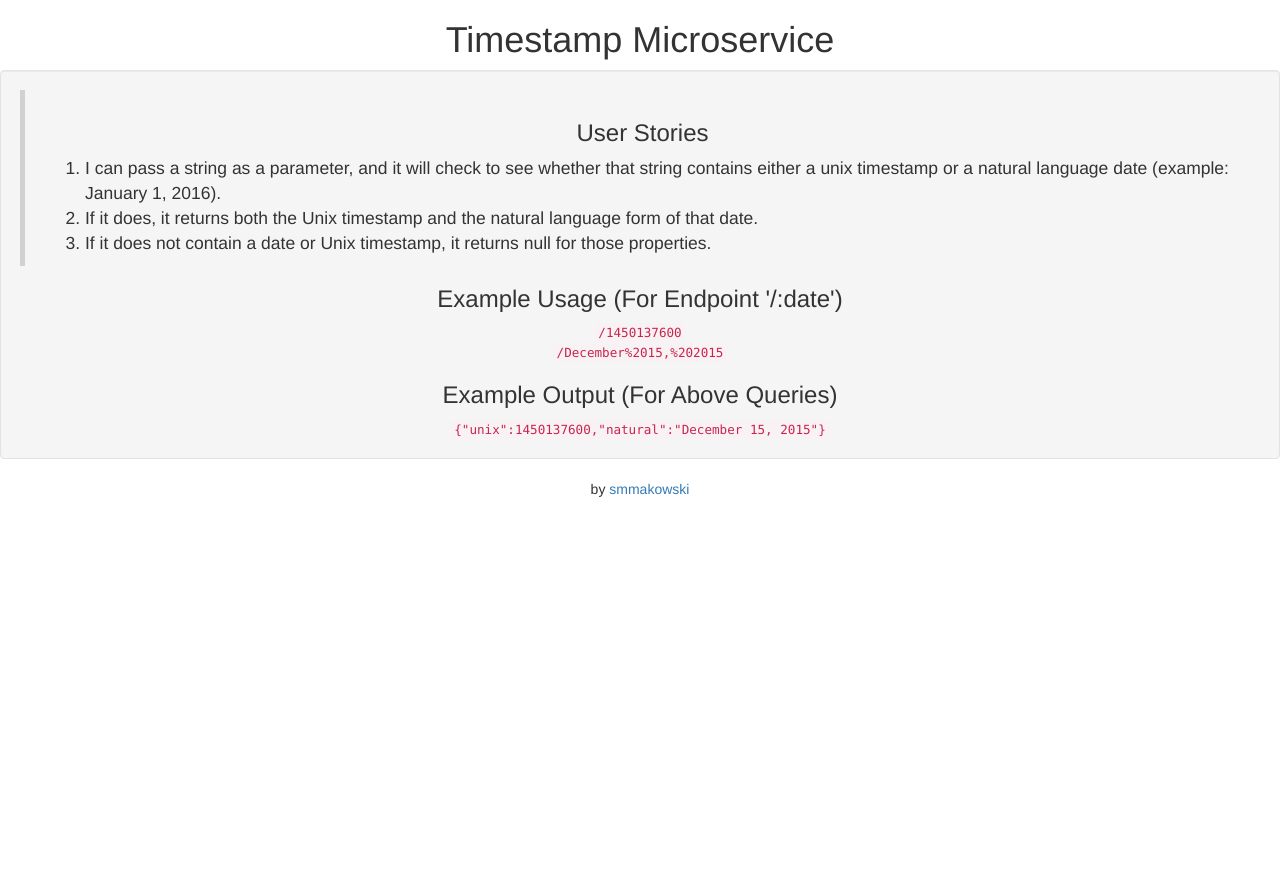
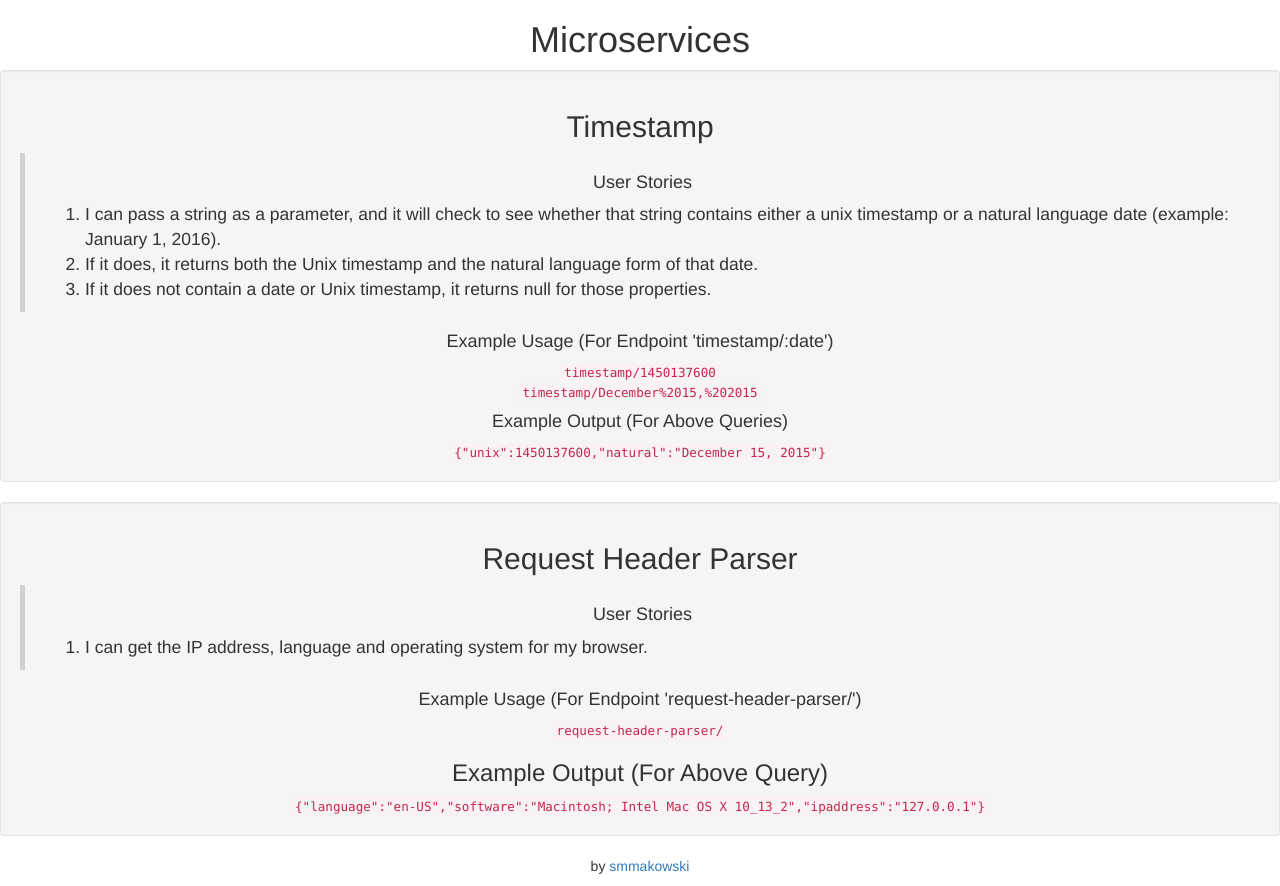
Before and after one commit to smmakowski/microservices, a website: page index.html in a window 1280 px wide. Before the commit the page ends 800 px from the top, so only its background shows below. Drawn offline with nearby package versions, Linux system fonts and the light colour scheme.

Commit message:
complete well in html for header parser

```diff
--- a/index.html
+++ b/index.html
@@ -6,11 +6,12 @@
   </head>
   <body>
     <header class="text-center">
-      <h1>Timestamp Microservice</h1>
+      <h1>Microservices</h1>
     </header>
-    <div class="well">
+    <div class="well" id="timestamp">
+      <h2 class="text-center">Timestamp</h2>
       <blockquote>
-      <h3 class="text-center">User Stories</h4>
+      <h4 class="text-center">User Stories</h4>
       <ol>
         <li>I can pass a string as a parameter, and it will check to see whether that string contains either a unix timestamp or a natural language date (example: January 1, 2016).</li>
         <li>If it does, it returns both the Unix timestamp and the natural language form of that date.</li>
@@ -18,12 +19,27 @@
       </ol>
       </blockquote>
       <div class="text-center"id="exmaples">
-        <h3>Example Usage (For Endpoint '/:date')</h3>
-        <code>/1450137600</code>
+        <h4>Example Usage (For Endpoint 'timestamp/:date')</h4>
+        <code>timestamp/1450137600</code>
         <br />
-        <code>/December%2015,%202015</code>
-        <h3>Example Output (For Above Queries)</h3>
+        <code>timestamp/December%2015,%202015</code>
+        <h4>Example Output (For Above Queries)</h4>
         <code>{"unix":1450137600,"natural":"December 15, 2015"}</code>
+      </div>
+    </div>
+    <div class="well" id="header-parser">
+      <h2 class="text-center">Request Header Parser</h2>
+      <blockquote>
+      <h4 class="text-center">User Stories</h4>
+      <ol>
+        <li>I can get the IP address, language and operating system for my browser.</li>
+      </ol>
+      </blockquote>
+      <div class="text-center"id="exmaples">
+        <h4>Example Usage (For Endpoint 'request-header-parser/')</h4>
+        <code>request-header-parser/</code>
+        <h3>Example Output (For Above Query)</h3>
+        <code>{"language":"en-US","software":"Macintosh; Intel Mac OS X 10_13_2","ipaddress":"127.0.0.1"}</code>
       </div>
     </div>
     <footer class="text-center">
```
